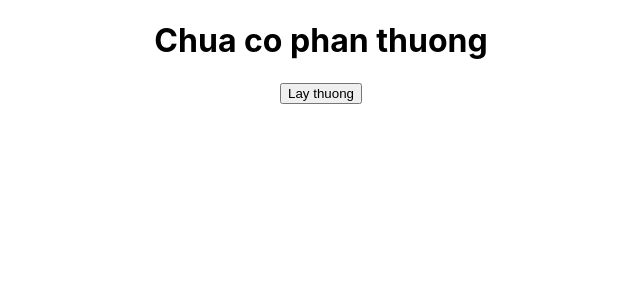
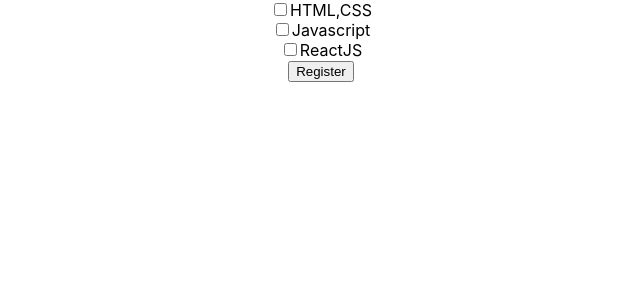
Before and after one commit to hothanhtai/ReactUseState, a React (Create React App) app: page / in a window 1280 px wide. Shown: the top 300 px of the page, without its empty margins (319-959 px from the left). Built offline with nearby package versions, Linux system fonts and the light colour scheme.

Commit message:
Two-Way-Binding

```diff
--- a/src/App.js
+++ b/src/App.js
@@ -2,31 +2,143 @@
 import './App.css';
 
 
-const gifts = [
-  'Gift1',
-  'Gift2',
-  'Gift3'
+
+//============TWO-WAY-BINDING in FORM===================
+// function App() {
+
+//   const [name ,setName] = useState('')
+//   const [email ,setEmail] = useState('')
+
+//   const handelSubmit = () =>{
+//     console.log({
+//       name,
+//       email
+//     })
+
+//   }
+
+//   return (
+//     <div className="App">
+//       <input
+//         value={name}
+//         onChange = {e => setName(e.target.value)}
+
+//       />
+//       <input
+//         value={email}
+//         onChange = {e => setEmail(e.target.value)}
+
+//       />
+//       <button onClick={handelSubmit}>Register</button>
+//     </div>
+//   );
+// }
+
+
+
+
+//TWO-WAY-BINDING in RADIO==========================
+
+// const courses = [
+//   {
+//     id:1,
+//     name: "HTML,CSS"
+//   },
+//   {
+//     id:2,
+//     name: "Javascript"
+//   },
+//   {
+//     id:3,
+//     name: "ReactJS"
+//   }
+// ]
+// function App() {
+//   const [checked, setChecked] = useState(1)
+
+
+//   const handelSubmit = () =>{
+//     console.log({id: checked})
+
+//     }
+
+
+//   return (
+//     <div className="App">
+//       {
+//         courses.map(course => (
+//           <div key={course.id}>
+//             <input
+//               checked={ checked === course.id}
+//               type="radio"
+//               onChange={() => setChecked(course.id)}
+//               />
+//               {course.name}
+//           </div>
+//         ))}
+//       <button onClick={handelSubmit}>Register</button>
+//     </div>
+//   )
+// }
+
+// export default App;
+
+
+//========================TWO-WAY-BINDING in CHECKBOX==================
+
+const courses = [
+  {
+    id:1,
+    name: "HTML,CSS"
+  },
+  {
+    id:2,
+    name: "Javascript"
+  },
+  {
+    id:3,
+    name: "ReactJS"
+  }
 ]
+function App() {
+  const [checked, setChecked] = useState([])
 
-function App() {
 
-  const [gift,setGift] = useState()
+  console.log(checked)
 
-  const randomGift = () => {
-    const index = Math.floor(Math.random() * gifts.length)
+  const handleCheck = (id) => {
+    setChecked(prev =>{
+      const isChecked =  checked.includes(id)
 
-    setGift(gifts[index])
+      if(isChecked){
+        return checked.filter(item => item !== id)
+      }else{
+        return [...prev,id]
+      }
+    })
+  }
+  const handelSubmit = () =>{
+    console.log({ids:checked})
 
-  }
-
+    }
 
 
   return (
     <div className="App">
-      <h1>{gift || 'Chua co phan thuong'}</h1>
-      <button onClick={randomGift}>Lay thuong</button>
+      {
+        courses.map(course => (
+          <div key={course.id}>
+            <input
+              checked={ checked.includes(course.id)}
+              type="checkbox"
+              onChange={() => handleCheck(course.id)}
+              />
+              {course.name}
+          </div>
+        ))}
+      <button onClick={handelSubmit}>Register</button>
     </div>
-  );
+  )
 }
 
 export default App;
```
